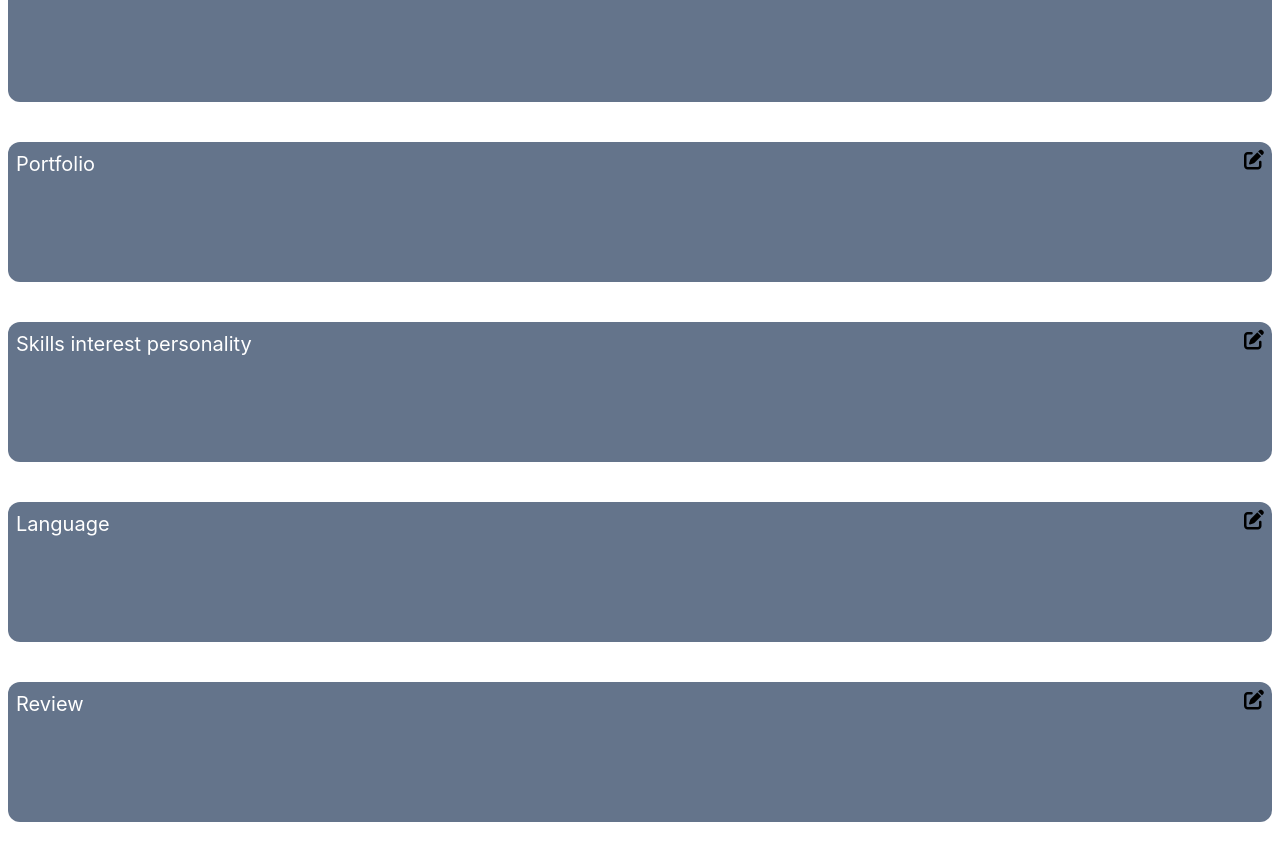
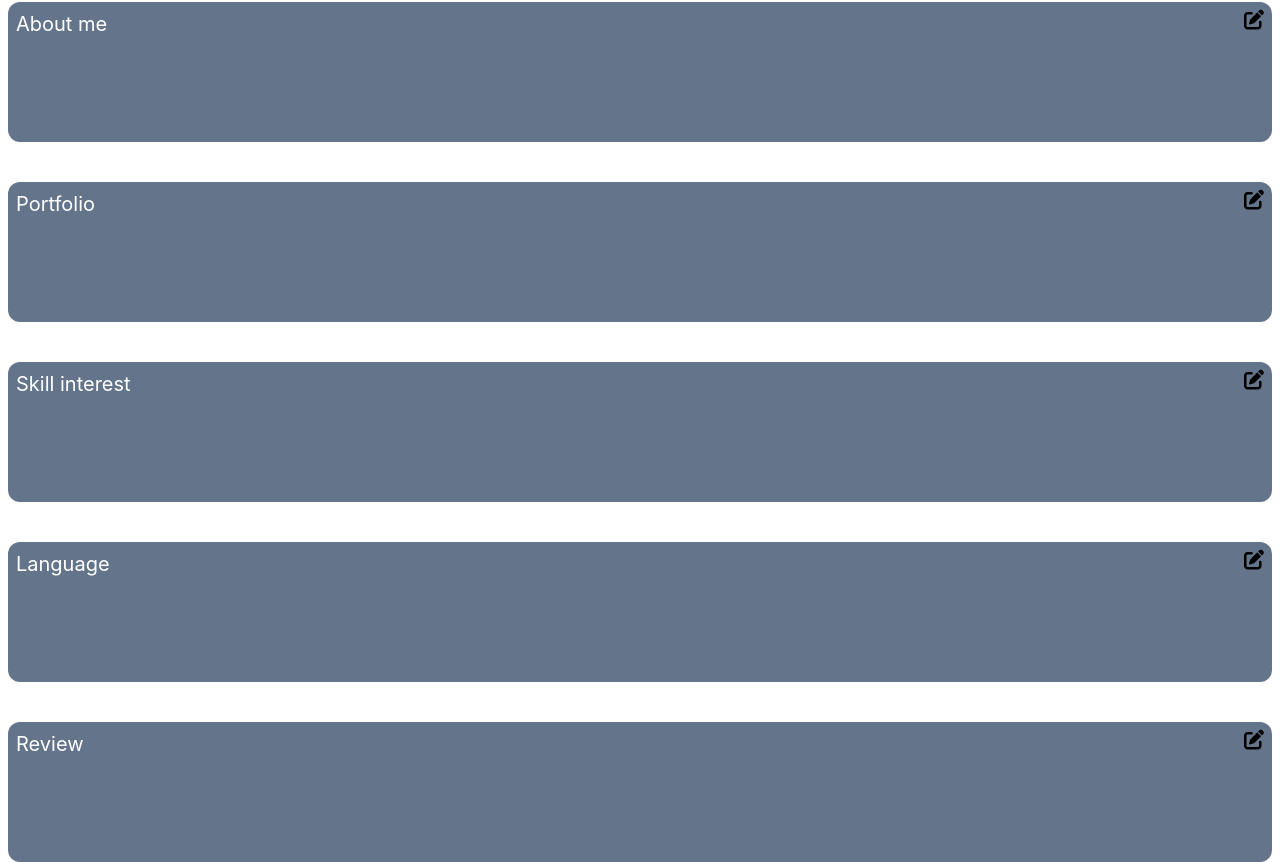
Before and after one commit to ocirede/Simona_DCI_final_project, a React (Vite) app in the folder client/: page /profile-artist in a window 1280 px wide. Shown: the part 376-1238 px from the top of the page. Before the commit the page ends 1198 px from the top, so only its background shows below. Built offline with nearby package versions, Linux system fonts and the light colour scheme.

Commit message:
Profile artist not finished 100%

```diff
--- a/client/src/components/login/SignInForm.jsx
+++ b/client/src/components/login/SignInForm.jsx
@@ -40,7 +40,7 @@ function SignInForm() {
           {/* Show hide password button */}
           <button
             type="button"
-            className="absolute right-24 px-3 pt-2 text-gray-500 focus:outline-none xs:right-[100px] sm:right-[125px] md:right-[260px] lg:right-[320px]"
+            className="absolute right-24 px-3 pt-2 text-gray-500 focus:outline-none xs:right-[110px] sm:right-[125px] md:right-[260px] lg:right-[320px]"
             onClick={() => {
               setShowPassword(!showPassword);
             }}
--- a/client/src/components/navbar intro/LanguageChoice.jsx
+++ b/client/src/components/navbar intro/LanguageChoice.jsx
@@ -3,7 +3,7 @@ import React from 'react'
 function LanguageChoice() {
   return (
     <div className=" flex items-center">
-    <span>EN</span>-<span>DE</span>
+    <span className=' underline cursor-pointer'>EN</span>-<span className=' underline cursor-pointer'>DE</span>
   </div>  )
 }
 
--- a/client/src/components/profile artist/AboutMeEducation.jsx
+++ /dev/null
@@ -1,15 +0,0 @@
-import React from "react";
-
-function AboutMeEducation() {
-  return (
-    <section className="flex items-center justify-center">
-      <div className=" flex justify-between p-2  w-full h-[140px] ml-2 mr-2  rounded-xl bg-slate-500 text-xl ">
-        <span className="text-white">About me Education</span>
-
-        <i className="fa-solid fa-pen-to-square cursor-pointer"></i>
-      </div>
-    </section>
-  );
-}
-
-export default AboutMeEducation;
--- /dev/null
+++ b/client/src/components/profile artist/CardSection.jsx
@@ -0,0 +1,14 @@
+import React from 'react'
+
+function CardSection({section}) {
+    return (
+        <section className=" mt-10 flex items-center justify-center text-xl">
+          <div className=" flex justify-between p-2 w-full h-[140px] ml-2 mr-2  rounded-xl bg-slate-500 text-xl ">
+            <span className="text-white">{section}</span>
+            <i className="fa-solid fa-pen-to-square cursor-pointer"></i>
+          </div>
+        </section>
+      );
+}
+
+export default CardSection
--- a/client/src/components/profile artist/Language.jsx
+++ /dev/null
@@ -1,13 +0,0 @@
-import React from "react";
-
-export default function Language() {
-  return (
-    <section className=" mt-10  flex items-center justify-center">
-      <div className=" flex justify-between p-2  w-full h-[140px] ml-2 mr-2  rounded-xl bg-slate-500 text-xl ">
-        <span className="text-white">Language</span>
-
-        <i className="fa-solid fa-pen-to-square cursor-pointer"></i>
-      </div>
-    </section>
-  );
-}
--- a/client/src/components/profile artist/Portfolio.jsx
+++ /dev/null
@@ -1,14 +0,0 @@
-import React from "react";
-
-function Portfolio() {
-  return (
-    <section className=" mt-10 flex items-center justify-center text-xl">
-      <div className=" flex justify-between p-2 w-full h-[140px] ml-2 mr-2  rounded-xl bg-slate-500 text-xl ">
-        <span className="text-white">Portfolio</span>
-        <i className="fa-solid fa-pen-to-square cursor-pointer"></i>
-      </div>
-    </section>
-  );
-}
-
-export default Portfolio;
--- a/client/src/components/profile artist/Review.jsx
+++ /dev/null
@@ -1,14 +0,0 @@
-import React from "react";
-
-function Review() {
-  return (
-    <section className=" mt-10  flex items-center justify-center">
-      <div className=" flex justify-between p-2  w-full h-[140px] ml-2 mr-2  rounded-xl bg-slate-500 text-xl ">
-        <span className="text-white">Review</span>
-        <i className="fa-solid fa-pen-to-square cursor-pointer"></i>
-      </div>
-    </section>
-  );
-}
-
-export default Review;
--- a/client/src/components/profile artist/SkillsInterestPersonality.jsx
+++ /dev/null
@@ -1,15 +0,0 @@
-import React from "react";
-
-function SkillsInterestPersonality() {
-  return (
-    <section className=" mt-10 flex items-center justify-center text-xl">
-      <div className=" flex justify-between p-2  w-full h-[140px] ml-2 mr-2  rounded-xl bg-slate-500 text-xl ">
-        <span className="text-white">Skills interest personality</span>
-
-        <i className="fa-solid fa-pen-to-square cursor-pointer"></i>
-      </div>
-    </section>
-  );
-}
-
-export default SkillsInterestPersonality;
--- a/client/src/pages/ProfileArtistPage.jsx
+++ b/client/src/pages/ProfileArtistPage.jsx
@@ -3,11 +3,8 @@ import React from "react";
 import NavBar from "../components/profile artist/ArtistNavBar";
 import PersonalInfo from "../components/profile artist/PersonalInfo";
 import NameTitle from "../components/profile artist/NameTitle";
-import AboutMeEducation from "../components/profile artist/AboutMeEducation";
-import Portfolio from "../components/profile artist/Portfolio";
-import SkillsIntrestPersonality from "../components/profile artist/SkillsInterestPersonality";
-import Language from "../components/profile artist/Language";
-import Review from "../components/profile artist/Review";
+
+import CardSection from "../components/profile artist/CardSection";
 
 function ProfileArtist() {
   return (
@@ -18,15 +15,15 @@ function ProfileArtist() {
         <PersonalInfo />
         <NameTitle />
         {/* About-me/ education  section*/}
-        <AboutMeEducation />
+        <CardSection section=" About me" />
         {/* Portfolio  section*/}
-        <Portfolio />
+        <CardSection section="Portfolio" />
         {/* Skills intrest personality  section*/}
-        <SkillsIntrestPersonality />
+        <CardSection section="Skill interest" />
         {/*langauges  section*/}
-        <Language />
+        <CardSection section="Language" />
         {/*review  section*/}
-        <Review/>
+        <CardSection section="Review"/>
       </main>
     </>
   );
```
